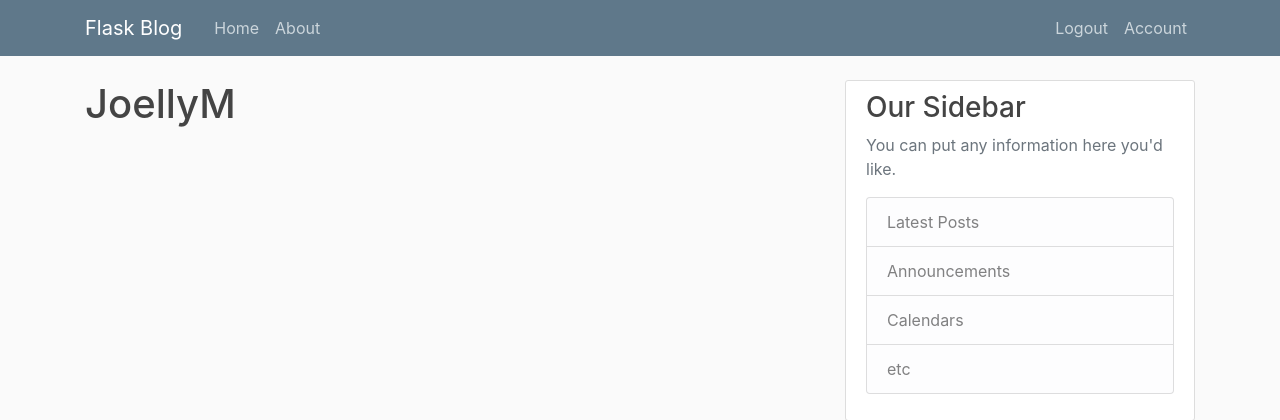
After one commit to KunuYan/ProgrammingNotes, a Flask app: page /account in a window 1280 px wide. The commit adds this page. Shown: the top 420 px of the page. Run offline with Flask 2, Linux system fonts and the light colour scheme; a user stored in the database is signed in; some libraries are stand-ins or nearby versions.

Commit message:
wrote down notes on user authentication

```diff
--- a/python lang project/Flask_Blog/flaskblog/__init__.py
+++ b/python lang project/Flask_Blog/flaskblog/__init__.py
@@ -11,6 +11,8 @@
 db = SQLAlchemy(app)
 bcrypt = Bcrypt(app)
 login_manager = LoginManager(app)
+login_manager.login_view = 'login'
+login_manager.login_message_category = "info"
 
 # our routes import the flask app
 # so we cant import routes in this file
--- a/python lang project/Flask_Blog/flaskblog/routes.py
+++ b/python lang project/Flask_Blog/flaskblog/routes.py
@@ -1,8 +1,8 @@
-from flask import render_template, url_for, flash, redirect
+from flask import render_template, url_for, flash, redirect, request
 from flaskblog.models import User, Post
 from flaskblog.forms import RegistrationForm, LoginForm
 from flaskblog import app, db, bcrypt
-from flask_login import login_user, current_user
+from flask_login import login_user, current_user, logout_user, login_required
 
 my_posts = [
     {
@@ -57,7 +57,18 @@
         if user and bcrypt.check_password_hash(user.password, form.password.data):
             login_user(user, remember=form.remember.data)
             flash('You have been logged in!', 'success')
-            return redirect(url_for('home'))
+            next_page = request.args.get('next')
+            return redirect(next_page) if next_page else redirect(url_for('home'))
         else:
             flash('Login Unsuccessful. Please check username and password', 'danger')
     return render_template('login.html', title='Login', form=form)
+
+@app.route('/logout')
+def logout():
+    logout_user()
+    return redirect(url_for('home'))
+
+@app.route('/account')
+@login_required
+def account():
+    return render_template('account.html', title='Account')
--- /dev/null
+++ b/python lang project/Flask_Blog/flaskblog/templates/account.html
@@ -0,0 +1,4 @@
+{% extends "layout.html" %}
+{% block content %}
+    <h1>{{ current_user.username }}</h1>
+{% endblock content%}
--- a/python lang project/Flask_Blog/flaskblog/templates/layout.html
+++ b/python lang project/Flask_Blog/flaskblog/templates/layout.html
@@ -41,8 +41,13 @@
               </div>
               <!-- Navbar Right Side -->
               <div class="navbar-nav">
-                <a class="nav-item nav-link" href="{{ url_for('login') }}">Login</a>
-                <a class="nav-item nav-link" href="{{ url_for('register') }}">Register</a>
+                {% if current_user.is_authenticated %}
+                <a class="nav-item nav-link" href="{{ url_for('logout') }}">Logout</a>
+                <a class="nav-item nav-link" href="{{ url_for('account') }}">Account</a>
+                {% else %}
+                  <a class="nav-item nav-link" href="{{ url_for('login') }}">Login</a>
+                  <a class="nav-item nav-link" href="{{ url_for('register') }}">Register</a>
+                {% endif%}
               </div>
             </div>
           </div>
```
Also changed, not shown: 1 other file.
